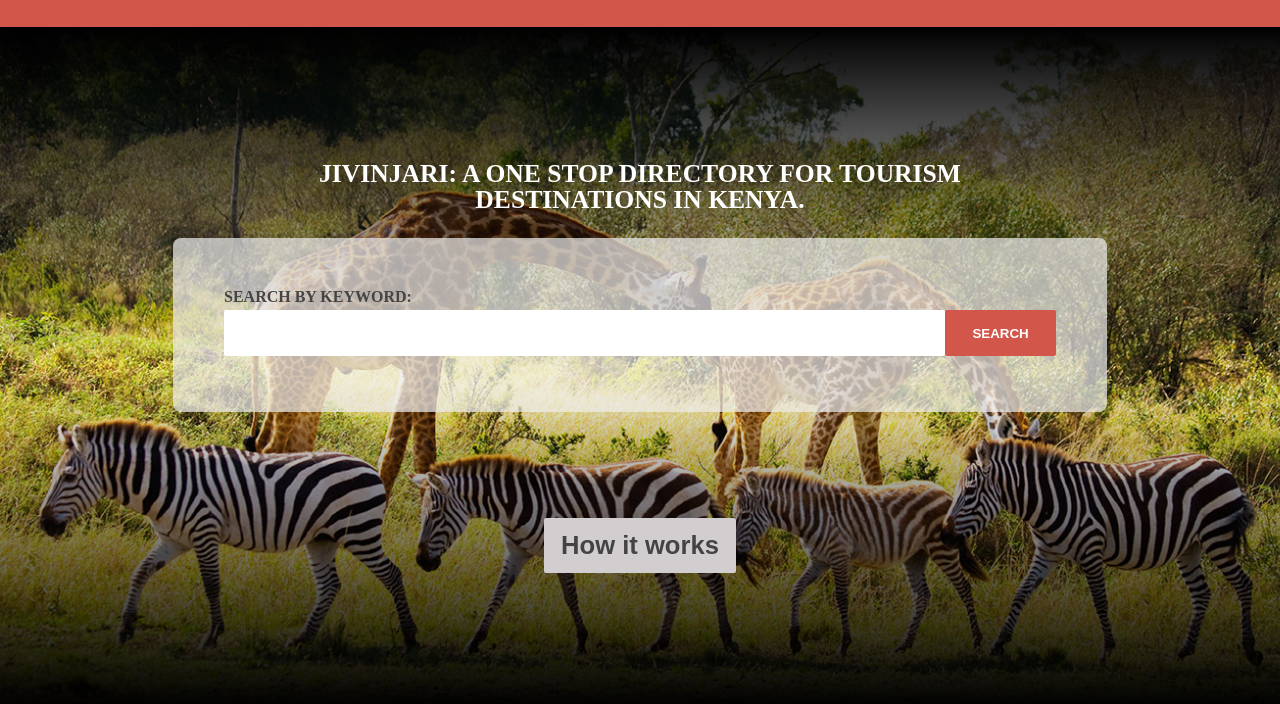
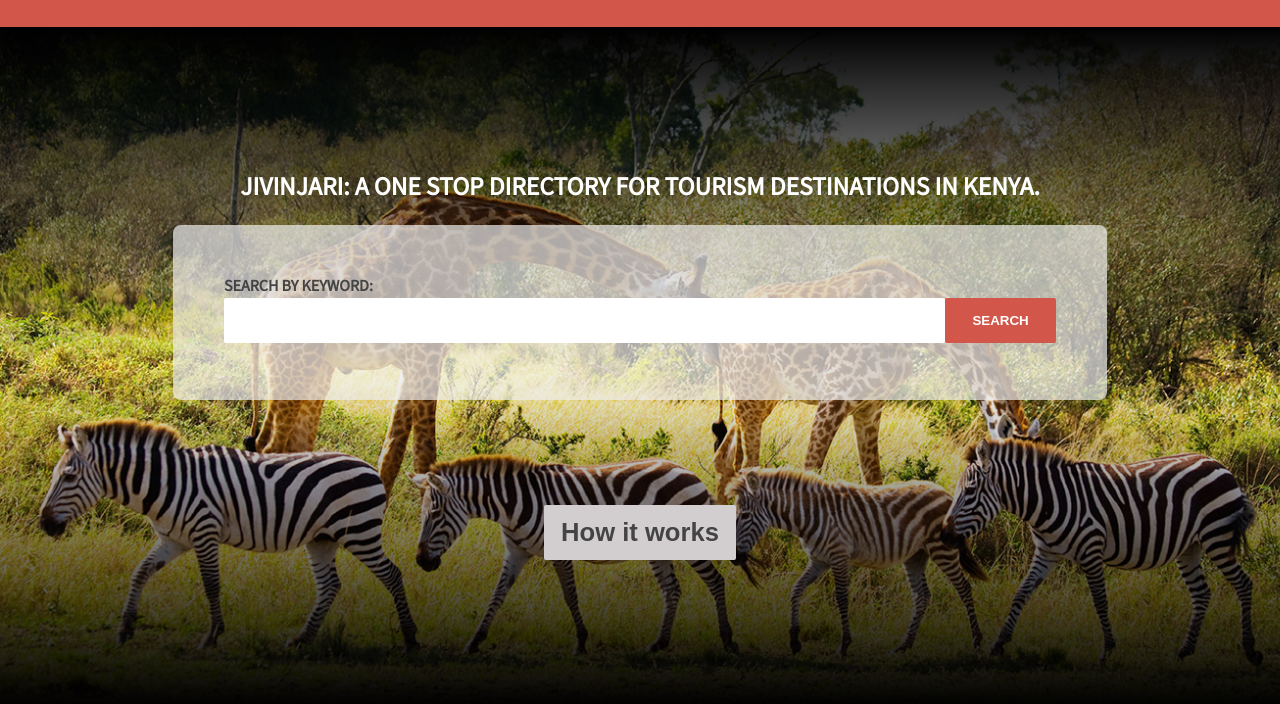
Before and after one commit to Lameck1/jivinjari, a plain HTML site: page index.html in a window 1280 px wide. Shown: the part 93-797 px from the top of the page. Drawn offline with Linux system fonts and the light colour scheme.

Commit message:
adds font family style to search-bar section

```diff
--- a/assets/css/search-bar.css
+++ b/assets/css/search-bar.css
@@ -2,6 +2,7 @@
   display: flex;
   background: linear-gradient(var(--color-black), transparent, var(--color-black)), url(../images/banner.jpg) no-repeat;
   background-size: cover;
+  font-family: var(--font-family-tertiary);
   height: 85vh;
 }
 
```
